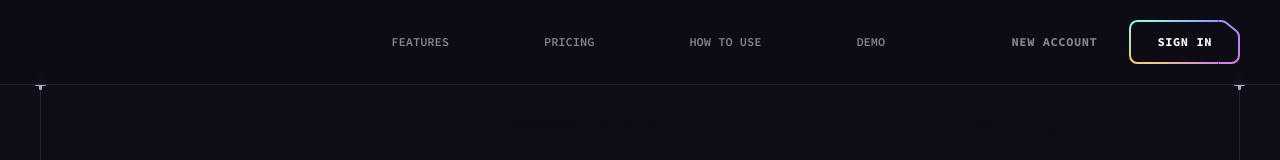
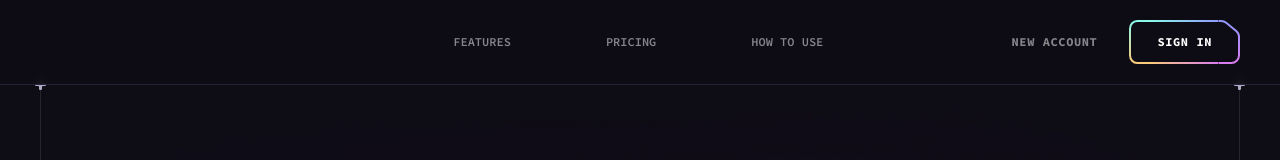
Before and after one commit to alexbradau/test-dd-ai-app, a React (Vite) app: page / in a window 1280 px wide. Shown: the top 160 px of the page. Built offline with nearby package versions, Linux system fonts and the light colour scheme.

Commit message:
removed Demo

```diff
--- a/src/components/Landing.jsx
+++ b/src/components/Landing.jsx
@@ -31,7 +31,7 @@ const Hero = () => {
             Unleash the power of Test Driven Development through AI.
             Focus on your test classes and let our AI generate your code to specification!
           </p>
-          <Button href="/pricing" white>
+          <Button href="/#pricing" white>
             Get started
           </Button>
         </div>
--- a/src/constants/index.js
+++ b/src/constants/index.js
@@ -59,17 +59,12 @@ import {
     },
     {
       id: "3",
-      title: "Demo",
-      url: "#demo",
-    },
-    {
-      id: "4",
       title: "New account",
       url: "#signup",
       onlyMobile: true,
     },
     {
-      id: "5",
+      id: "4",
       title: "Sign in",
       url: "#login",
       onlyMobile: true,
```
